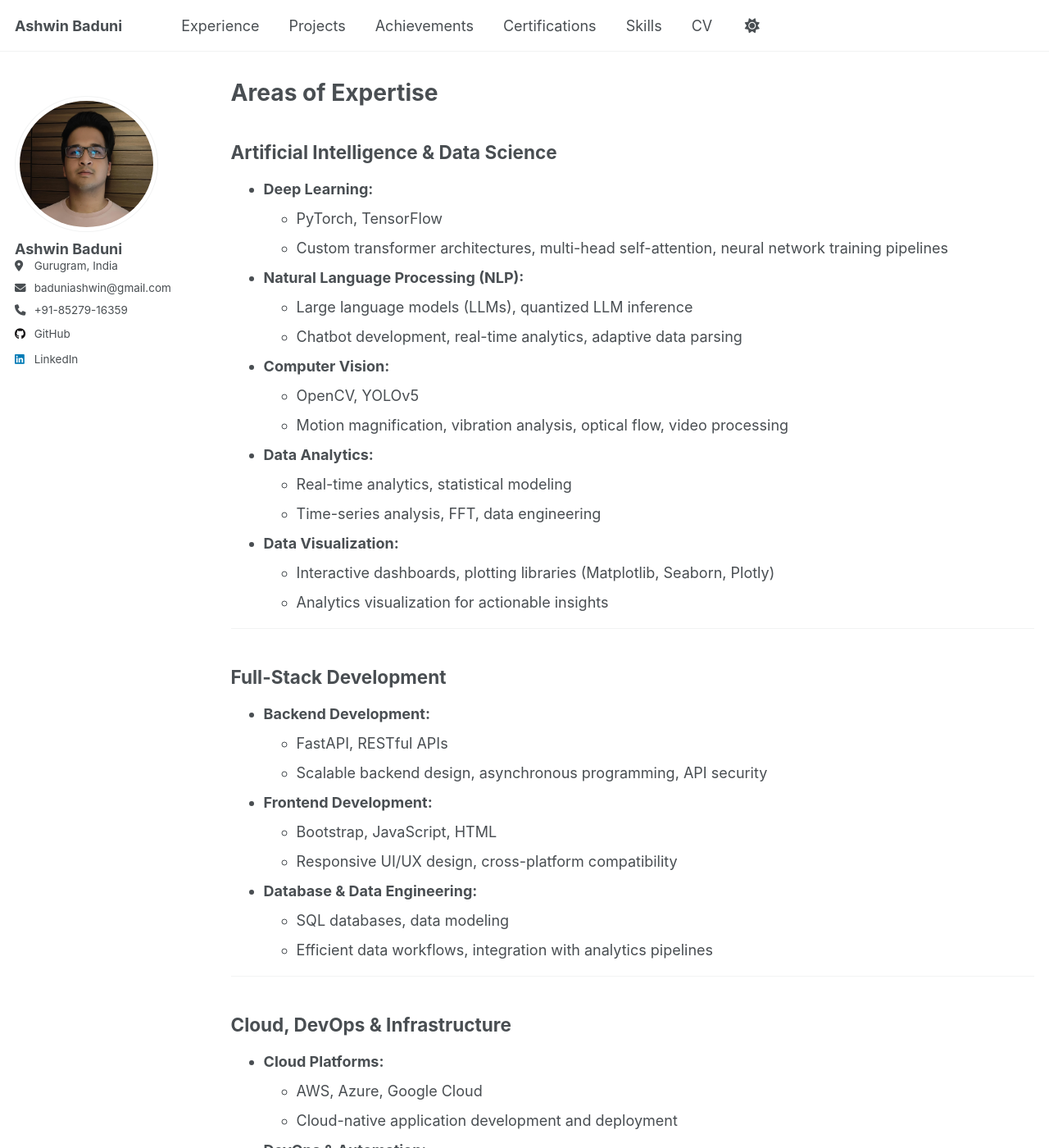
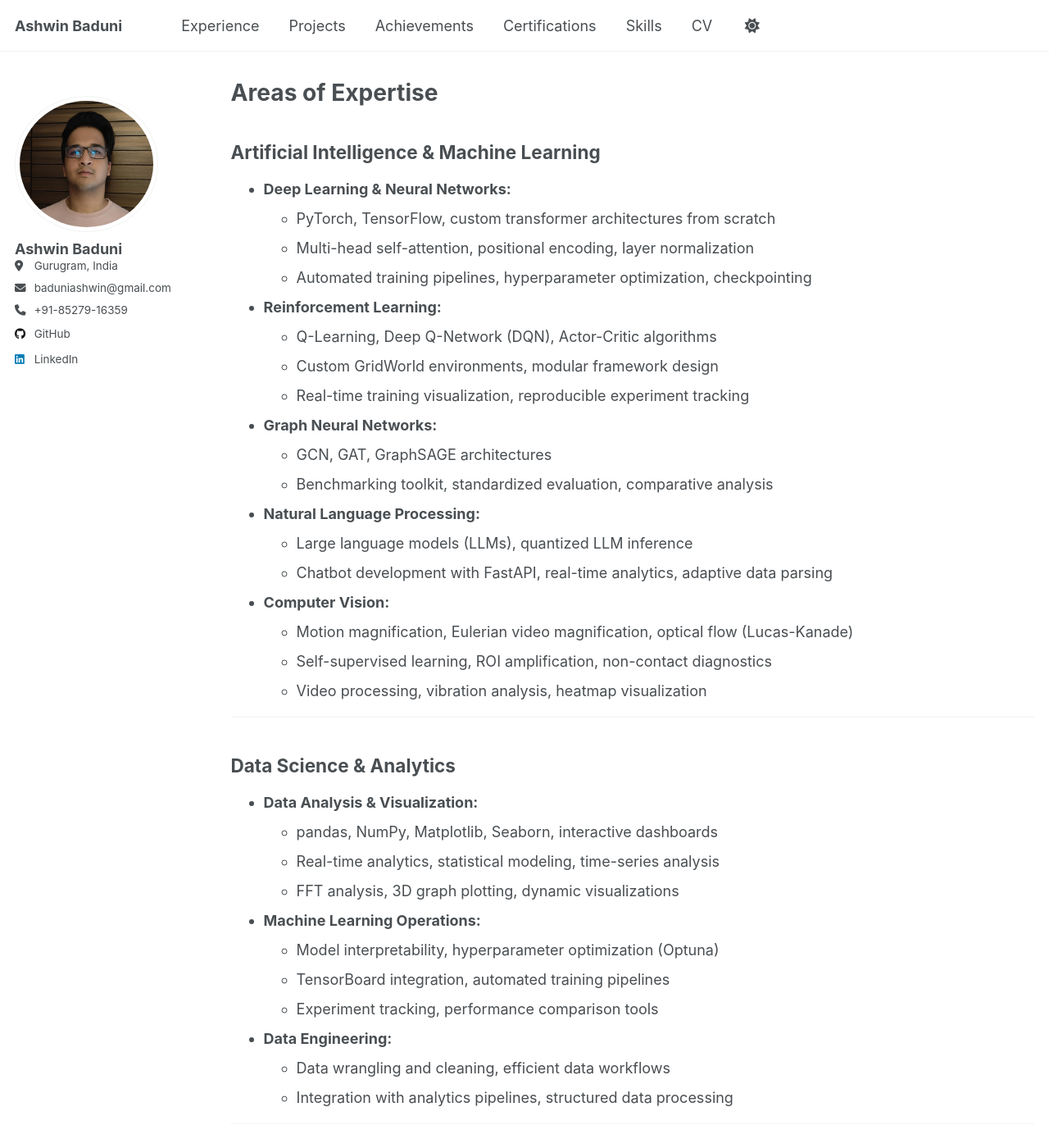
Before and after one commit to Ashwin-Baduni/ashwin-baduni.github.io, a Jekyll site: the page built from _pages/skills.md, in a window 1280 px wide and 1400 px high. Shown: the whole window at 82% size. Built offline with Jekyll 4.4.1, drawn with Linux system fonts in a browser that asks for light colours; some of the changed text lies outside the part shown.

Commit message:
Update skills.md

```diff
--- a/_pages/skills.md
+++ b/_pages/skills.md
@@ -5,37 +5,57 @@ permalink: /skills/
 author_profile: true
 ---
 
-## **Artificial Intelligence & Data Science**
+## **Artificial Intelligence & Machine Learning**
 
-- **Deep Learning:**
-  - PyTorch, TensorFlow
-  - Custom transformer architectures, multi-head self-attention, neural network training pipelines
-- **Natural Language Processing (NLP):**
+- **Deep Learning & Neural Networks:**
+  - PyTorch, TensorFlow, custom transformer architectures from scratch
+  - Multi-head self-attention, positional encoding, layer normalization
+  - Automated training pipelines, hyperparameter optimization, checkpointing
+- **Reinforcement Learning:**
+  - Q-Learning, Deep Q-Network (DQN), Actor-Critic algorithms
+  - Custom GridWorld environments, modular framework design
+  - Real-time training visualization, reproducible experiment tracking
+- **Graph Neural Networks:**
+  - GCN, GAT, GraphSAGE architectures
+  - Benchmarking toolkit, standardized evaluation, comparative analysis
+- **Natural Language Processing:**
   - Large language models (LLMs), quantized LLM inference
-  - Chatbot development, real-time analytics, adaptive data parsing
+  - Chatbot development with FastAPI, real-time analytics, adaptive data parsing
 - **Computer Vision:**
-  - OpenCV, YOLOv5
-  - Motion magnification, vibration analysis, optical flow, video processing
-- **Data Analytics:**
-  - Real-time analytics, statistical modeling
-  - Time-series analysis, FFT, data engineering
-- **Data Visualization:**
-  - Interactive dashboards, plotting libraries (Matplotlib, Seaborn, Plotly)
-  - Analytics visualization for actionable insights
+  - Motion magnification, Eulerian video magnification, optical flow (Lucas-Kanade)
+  - Self-supervised learning, ROI amplification, non-contact diagnostics
+  - Video processing, vibration analysis, heatmap visualization
+
+---
+
+## **Data Science & Analytics**
+
+- **Data Analysis & Visualization:**
+  - pandas, NumPy, Matplotlib, Seaborn, interactive dashboards
+  - Real-time analytics, statistical modeling, time-series analysis
+  - FFT analysis, 3D graph plotting, dynamic visualizations
+- **Machine Learning Operations:**
+  - Model interpretability, hyperparameter optimization (Optuna)
+  - TensorBoard integration, automated training pipelines
+  - Experiment tracking, performance comparison tools
+- **Data Engineering:**
+  - Data wrangling and cleaning, efficient data workflows
+  - Integration with analytics pipelines, structured data processing
 
 ---
 
 ## **Full-Stack Development**
 
 - **Backend Development:**
-  - FastAPI, RESTful APIs
-  - Scalable backend design, asynchronous programming, API security
+  - FastAPI, Flask, Node.js, RESTful APIs
+  - Scalable backend design, asynchronous programming, response caching
 - **Frontend Development:**
-  - Bootstrap, JavaScript, HTML
+  - React, Bootstrap, JavaScript, HTML
   - Responsive UI/UX design, cross-platform compatibility
-- **Database & Data Engineering:**
+  - Interactive data visualizations, user engagement optimization
+- **Database Management:**
   - SQL databases, data modeling
-  - Efficient data workflows, integration with analytics pipelines
+  - Efficient query optimization, database integration
 
 ---
 
@@ -45,46 +65,48 @@ author_profile: true
   - AWS, Azure, Google Cloud
   - Cloud-native application development and deployment
 - **DevOps & Automation:**
-  - CI/CD pipelines, infrastructure as code
-  - Automation, version control (Git, GitHub), collaborative workflows
-- **API Security & Networking:**
-  - Secure authentication, CAPTCHA integration
-  - Network security, API protection, user access management
+  - Docker, CI/CD pipelines, infrastructure as code
+  - Git, GitHub, collaborative workflows, version control
+- **Security & Authentication:**
+  - CAPTCHA integration, secure user access management
+  - Network security, API protection, data security protocols
 
 ---
 
 ## **Programming Languages**
 
-- **Python:** Advanced expertise for machine learning, backend APIs, and data analysis
-- **C/C++:** Systems programming, algorithm implementation, performance-critical applications
+- **Python:** Advanced expertise - pandas, NumPy, machine learning, backend APIs, data analysis
+- **JavaScript:** Frontend development, interactive applications, UI/UX enhancements
+- **C/C++:** Systems programming, algorithm implementation, performance optimization
 - **Java:** Object-oriented programming, backend logic, software architecture
-- **JavaScript:** Frontend web development, interactive applications, UI/UX enhancements
-- **SQL:** Database management, analytics, data-driven application development
+- **SQL:** Database management, analytics, data-driven applications
 - **R:** Statistical analysis, data visualization, research workflows
-- **HTML:** Web development, semantic markup, user interface design
+- **HTML:** Web development, semantic markup, responsive design
 
 ---
 
-## **Cybersecurity**
+## **Cybersecurity & Risk Management**
 
 - **Cybersecurity Fundamentals:**
-  - Secure authentication, CAPTCHA integration
-  - Network security, data protection, risk management
-- **Certifications:**
-  - Google Cybersecurity Professional Certificate
-  - IRM Enterprise Risk Management Level 1
+  - Network security, secure authentication, data protection
+  - Risk assessment and management, security best practices
+- **Professional Certifications:**
+  - Google Cybersecurity Professional Certificate (2025)
+  - IBM Data Analyst Professional Certificate (2025)
+  - IRM Enterprise Risk Management Level 1 (2023)
 
 ---
 
-## **Tools & Technologies**
+## **Tools & Emerging Technologies**
 
-- **Operating Systems:**
-  - Linux (system administration, scripting)
-- **Version Control:**
-  - Git, GitHub (collaborative development, code review)
+- **Development Tools:**
+  - Linux, Docker, TensorBoard, Optuna
+  - Python package management, modular code organization
 - **Project Management:**
-  - Jira, Asana, Slack (team coordination, agile workflows)
+  - Structured repositories, clear project organization
+  - Financial planning and budgeting (from Student Council experience)
 - **Emerging Technologies:**
-  - Quantum Computing (introductory exposure, ongoing learning)
+  - Quantum Computing, Vibe Coding
+  - Continuous learning in cutting-edge technologies
 
 ---
```
